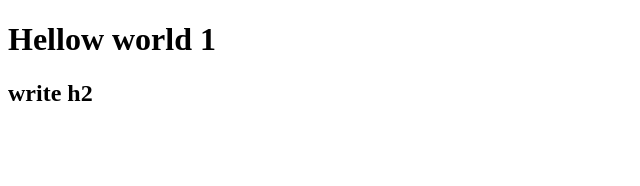
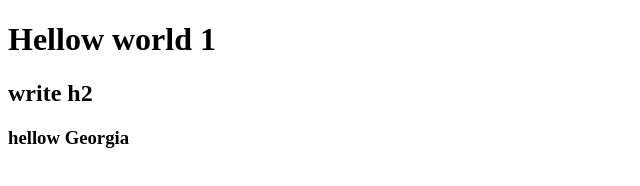
Before and after one commit to Dpan27/FirstGit, a plain HTML site: page index.html in a window 1280 px wide. Shown: the whole page, without its empty margins (0-640 px from the left). Drawn offline with Linux system fonts and the light colour scheme.

Commit message:
update h3
hellow georgia from tbilisi

```diff
--- a/index.html
+++ b/index.html
@@ -9,5 +9,6 @@
 		<h1>Hellow world 1</h1>
 
 		<h2>write h2 </h2>
+		<h3>hellow Georgia</h3>
 	</body>
 </html>
```
